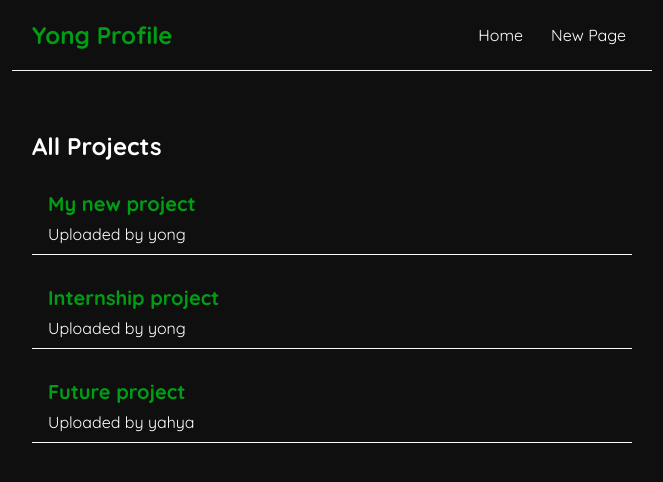
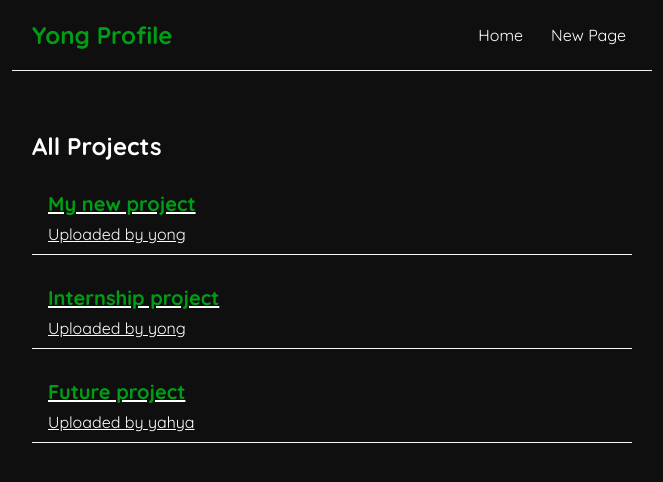
Before and after one commit to yongdoc/yong-app, a React (Create React App) app: page / in a window 1280 px wide. Shown: the top 482 px of the page, without its empty margins (308-971 px from the left). Built offline with nearby package versions, Linux system fonts and the light colour scheme; data requests are answered from the project's data file.

Commit message:
add link to list of pages

```diff
--- a/src/components/PageList.js
+++ b/src/components/PageList.js
@@ -1,3 +1,5 @@
+import { Link } from "react-router-dom";
+
 const PageList = ({pages, title}) => {
 
   return (
@@ -5,8 +7,10 @@ const PageList = ({pages, title}) => {
       <h2>{title}</h2>
       {pages.map((page) => (
         <div className="page-preview" key={page.id}>
-          <h2>{page.title}</h2>
-          <p>Uploaded by {page.author}</p>
+          <Link to={`/pages/${page.id}`}>
+            <h2>{page.title}</h2>
+            <p>Uploaded by {page.author}</p>
+          </Link>
         </div>
       ))}
     </div>
```
